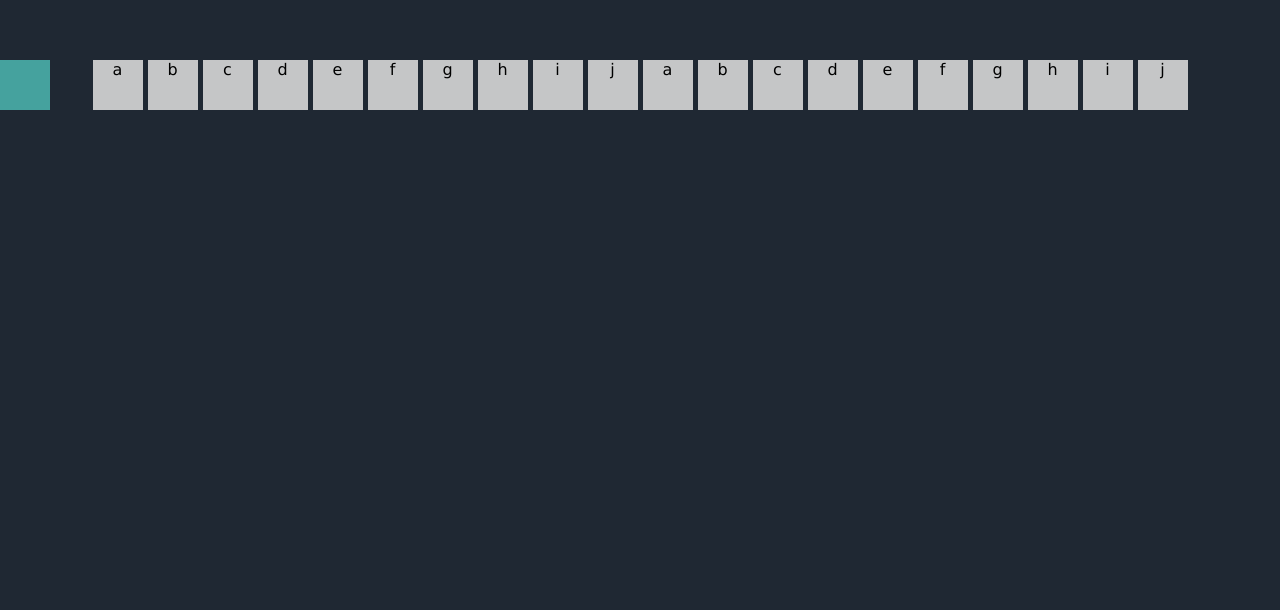
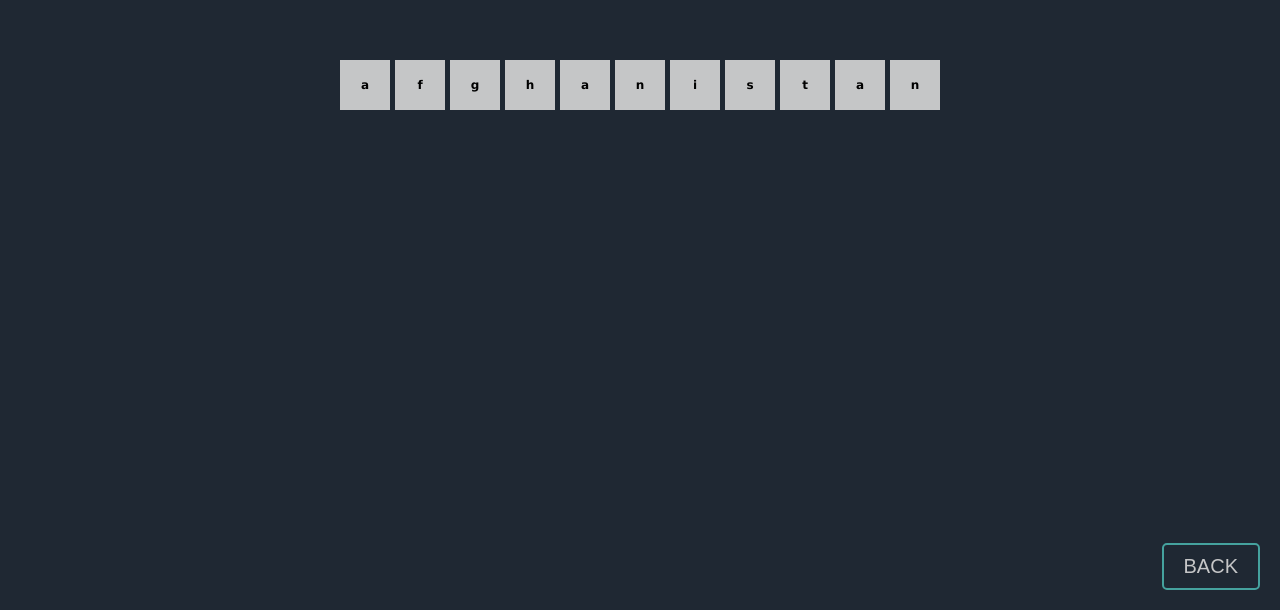
Before and after one commit to HabibRahmani/Typing, a plain HTML site: page games/games.html in a window 1280 px wide. Shown: the part 190-800 px from the top of the page. Drawn offline with Linux system fonts and the light colour scheme.

Commit message:
add game

```diff
--- a/app.js
+++ b/app.js
@@ -6,10 +6,8 @@ const writtenLetters = document.querySelector('.writtenLetters');
 const pointer = document.querySelector('.pointer');
 const startBtn = document.querySelector('.start-btn-lang');
 
-// asl; ll aa ss ;; all saa a;; ll aa llss aa;; ssll llaa ss;; ssaa aa ;; ll llaa ll;; ssaa aa;; llss aa;; ss aass llss;; asl; ll aa ss ;; all saa a;; ll aa llss aa;; ssll llaa ss;; ssaa aa ;; ll llaa ll;; ssaa aa;; ;;ss aall ss aass llss;; asl; ll aa ss ;; all saa a;; ll aa llss aa;; ssll llaa ss;; ssaa aa ;; ll llaa ll;; ssaa aal; ;;ss aass ss aass llss;; asl;
-
 const exercises = [
-    "a a a a a a",
+    "asl; ll aa ss ;; all saa a;; ll aa llss aa;; ssll llaa ss;; ssaa aa ;; ll llaa ll;; ssaa aa;; llss aa;; ss aass llss;; asl; ll aa ss ;; all saa a;; ll aa llss aa;; ssll llaa ss;; ssaa aa ;; ll llaa ll;; ssaa aa;; ;;ss aall ss aass llss;; asl; ll aa ss ;; all saa a;; ll aa llss aa;; ssll llaa ss;; ssaa aa ;; ll llaa ll;; ssaa aal; ;;ss aass ss aass llss;; asl;",
     "df fj jk dddd jjkk dkjf fjkd fjj kdd kkaa all; dddd fjj kk ssll fjkl add jkl; df jk dddd jjkk dkjf fjkd fjj kdd add all; dddd fjj kk ssll fjkl fall jkl; df jk dddd jjkk dkjf fjkd fjj kdd kkaa all; dddd fjj kk ssll fjkl asdf jkl; df jk dddd jjkk dkjf add all; fjj kdd kkaa all; dddd fjj kk ssll fjkl asdf jkl; df jk dddd jjkk dkjf fjkd fjj kdd kkaa df fj dddd fjj kk ssll fjkl asdf jkl;",
     "gh hg fg hj jh gghh gff hjj kdd all; fall jjhhh ffgg hhjj ggff add all; sad gh hg fg hj jh gghh gff hjj kdd all; fall jjhhh ffgg hhjj ggff add all; sad gh hg fg hj jh gghh gff hjj kdd all; fall jjhhh ffgg hhjj ggff add all; sad gh hg fg hj jh gghh gff hjj kdd all; fall jjhhh ffgg hhjj ggff add all; sad",
     "tt yy tg yh jjyy fftt tg yh add all; sad ttgg yyhh jyjy fat hhyy ggtt fat all; ty tt yy tg yh jjyy fftt tg yh add all; sad ttgg yyhh jyjy fat hhyy ggtt fat all; ty tt yy tg yh jjyy fftt tg yh add all; sad ttgg yyhh jyjy fat hhyy ggtt fat all; ty tt yy tg yh jjyy fftt tg yh add all; sad ttgg yyhh jyjy fat hhyy ggtt fat all; ty",
--- a/games/games-app.js
+++ b/games/games-app.js
@@ -1,18 +1,54 @@
-const boxes = document.querySelectorAll('.box');
+const boxesContainer = document.querySelector('.boxes');
+
+
+const words = ["afghanistan", "herat", "home", "school", "typing"]
 
 let value;
-let a = 0;
+let currentLetter = 0;
+let currentLesson = 0;
+let boxes;
+
+function callLetters() {
+    boxesContainer.innerHTML = "";
+    addLetters(words[currentLesson]);
+}
+
+callLetters()
+
 
 document.addEventListener('keypress', (e) => {
     value = e.key;
-    if(a < boxes.length){
-        color();
+
+    if (currentLetter < boxes.length) {
+        written();
     }
 })
 
-function color() {
-    if (boxes[a].textContent === value) {
-        boxes[a].style.backgroundColor = "red";
-        a++;
+function written() {
+    if (boxes[currentLetter].textContent === value) {
+        boxes[currentLetter].style.backgroundColor = "#45A29E";
+
+        if (currentLetter + 1 === words[currentLesson].length) {
+            currentLesson++;
+            currentLetter = 0;
+            callLetters();
+            return;
+        }
+        currentLetter++;
     }
 }
+
+function addLetters(words) {
+    for (let i = 0; i < words.length; i++) {
+        const box = document.createElement('div');
+        box.classList.add("box");
+
+        const letter = document.createElement("h1");
+        letter.textContent = words[i];
+
+        boxesContainer.appendChild(box);
+        box.appendChild(letter);
+    }
+    boxes = document.querySelectorAll('.box');
+
+}
--- a/games/games-style.css
+++ b/games/games-style.css
@@ -15,14 +15,6 @@
     font-family: Verdana, Geneva, Tahoma, sans-serif;
 }
 
-.user {
-    position: absolute;
-    top: 250px;
-    height: 50px;
-    width: 50px;
-    background: var(--border-color);
-}
-
 .boxes {
     display: flex;
     justify-content: center;
@@ -36,3 +28,25 @@
     background: var(--text-color);
     text-align: center;
 }
+.box h1 {
+    font-size: 12px;
+    padding-top: 10px;
+    font-family: Verdana, Geneva, Tahoma, sans-serif;
+}
+
+.back{
+    position: absolute;
+    bottom: 20px;
+    right: 20px;
+    cursor: pointer;
+    padding: 10px 20px;
+    background-color: unset;
+    color: var(--text-color);
+    border-radius: 5px;
+    border: 2px solid var(--border-color);
+    font-size: 20px;
+}
+.back:hover {
+    transition: 0.3s;
+    color: var(--title-color);
+}
--- a/games/games.html
+++ b/games/games.html
@@ -10,31 +10,12 @@
 <body class="games">
     <div class="container">
         <div class="game">
-            <div class="user">
+            <div class="boxes">
 
             </div>
-            <div class="boxes">
-                <div class="box">a</div>
-                <div class="box">b</div>
-                <div class="box">c</div>
-                <div class="box">d</div>
-                <div class="box">e</div>
-                <div class="box">f</div>
-                <div class="box">g</div>
-                <div class="box">h</div>
-                <div class="box">i</div>
-                <div class="box">j</div>
-                <div class="box">a</div>
-                <div class="box">b</div>
-                <div class="box">c</div>
-                <div class="box">d</div>
-                <div class="box">e</div>
-                <div class="box">f</div>
-                <div class="box">g</div>
-                <div class="box">h</div>
-                <div class="box">i</div>
-                <div class="box">j</div>
-            </div>
+            <a href="../typing.html">
+                <button class="back">BACK</button>
+            </a>
         </div>
     </div>
 
--- a/js/persion.js
+++ b/js/persion.js
@@ -108,7 +108,7 @@ startBtn.addEventListener("click", () => {
     writtenLetters.textContent = "";
 
     lessonText.textContent = persionExercises[lesson];
-    currentLesson.textContent = "Lesson_" + (lesson + 1);
+    currentLesson.textContent = (lesson + 1)+ "_درس";
     writtenLetters.textContent = '';
     pointer.style.visibility = "visible";
     clearInterval(pointerTimer);
```
